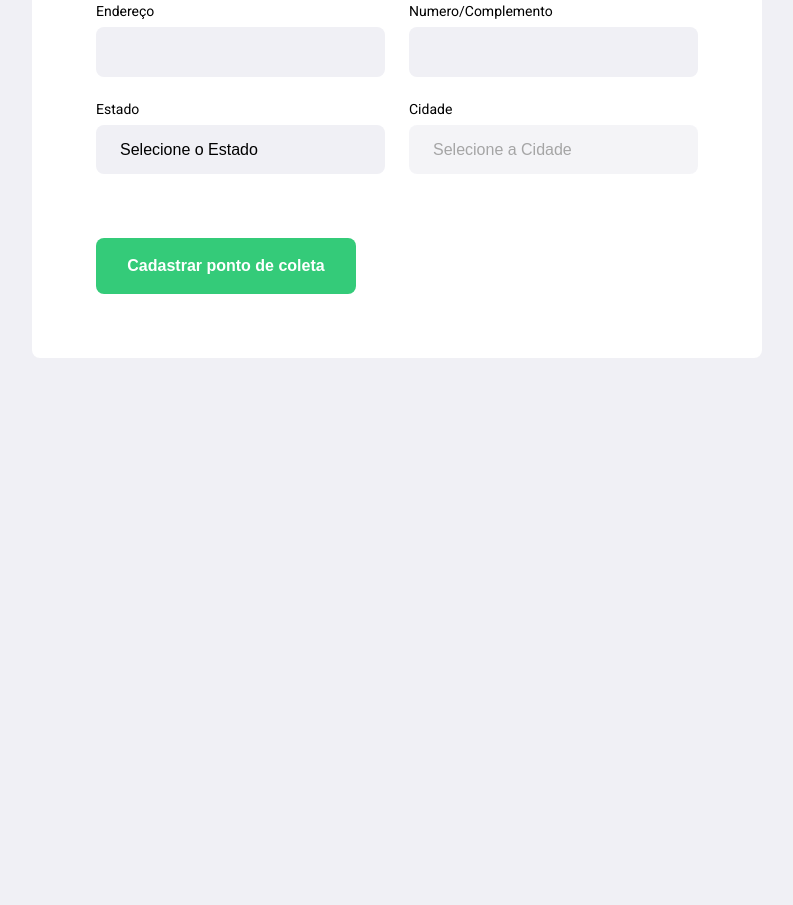
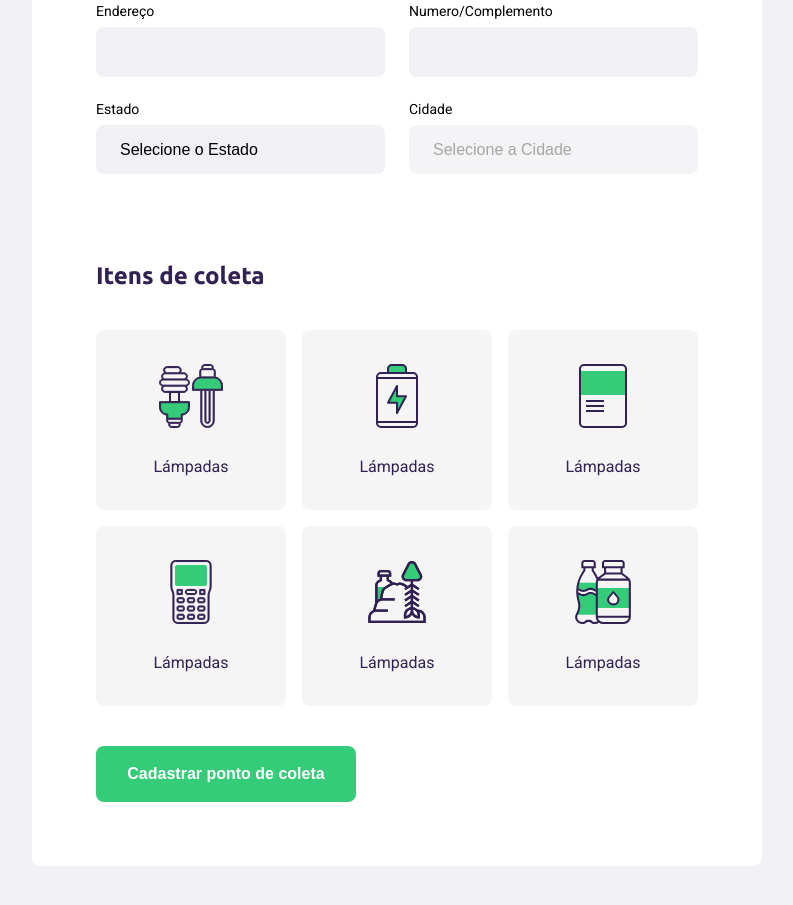
Before and after one commit to Raafa1993/nextlevelweek, a plain HTML site: page create-point.html in a window 1280 px wide. Shown: the part 505-1410 px from the top of the page, without its empty margins (243-1036 px from the left). Before the commit the page ends 943 px from the top, so only its background shows below. Drawn offline with Linux system fonts and the light colour scheme; no server answers.

Commit message:
adicionando itens de coleta e envio do formulario

```diff
--- a/create-point.html
+++ b/create-point.html
@@ -61,11 +61,39 @@
                         <select name="city" disabled required>
                             <option value="">Selecione a Cidade</option>
                         </select>
-
                     </div>
                 </div>
             </fieldset>
 
+            <fieldset>
+                <legend>
+                    <h2>Itens de coleta</h2>
+                </legend>
+
+                <div class="items-grid">
+                    <li data-id="1""><img src=" /assets/lampadas.svg" alt="Lampadas">
+                        <span>Lámpadas</span>
+                    </li>
+                    <li data-id="2"><img src="/assets/baterias.svg" alt="Baterias">
+                        <span>Lámpadas</span>
+                    </li>
+                    <li data-id="3"><img src="/assets/papeis-papelao.svg" alt="Papeis-Papelão">
+                        <span>Lámpadas</span>
+                    </li>
+                    <li data-id="4"><img src="/assets/eletronicos.svg" alt="Eletronicos">
+                        <span>Lámpadas</span>
+                    </li>
+                    <li data-id="5"><img src="/assets/organicos.svg" alt="Organicos">
+                        <span>Lámpadas</span>
+                    </li>
+                    <li data-id="6"><img src="/assets/oleo.svg" alt="Oleo">
+                        <span>Lámpadas</span>
+                    </li>
+                </div>
+
+                <input type="hidden" name="items">
+
+            </fieldset>
 
             <button type="submit">Cadastrar ponto de coleta</button>
 
--- a/scripts/create-point.js
+++ b/scripts/create-point.js
@@ -40,3 +40,49 @@ function getCities() {
 document
     .querySelector("select[name=uf]")
     .addEventListener("change", getCities)
+
+//Itens de coleta
+//pegar todos os li's
+
+const itemsToCollect = document.querySelectorAll('.items-grid li')
+
+for (const item of itemsToCollect) {
+    item.addEventListener('click', handleSelectedItem)
+}
+
+const collectedItems = document.querySelector('input[name=items]')
+
+let selectedItems = []
+
+function handleSelectedItem(event) {
+    const itemLi = event.target
+    itemLi.classList.toggle('selected')
+    const itemId = itemLi.dataset.id
+
+    //verificar se existem itens selecionados, se sim pegar os itens selecionados
+    const alreadySelected = selectedItems.findIndex(function (item) {
+        const itemFound = item == itemId // retorna true eou false
+        return itemFound
+
+    })
+
+    //se ja estiver selecionado, tirar da selção
+    if (alreadySelected >= 0) {
+        // tirar da seleção
+        const filteredItems = selectedItems.filter(item => {
+            const itemIsDifferent = item != itemId // false
+            return itemIsDifferent
+        })
+
+        selectedItems = filteredItems
+    } else {
+        // se nao estiver selecionado
+
+        // adicionar a seleção
+        selectedItems.push(itemId)
+    }
+    console.log(selectedItems)
+
+    //atualizar o campo escondido com os itens selecionados
+    collectedItems.value = selectedItems
+}
--- a/styles/create-point.css
+++ b/styles/create-point.css
@@ -109,3 +109,51 @@ form button {
 form button:hover {
     background-color: #2fb86e;
 }
+
+.items-grid {
+    display: grid;
+    grid-template-columns: 1fr 1fr 1fr;
+    gap: 16px;
+}
+
+.items-grid li {
+    list-style: none;
+    background-color: #f5f5f5;
+
+    border: 2px solid #f5f5f5;
+    border-radius: 8px;
+
+    height: 180px;
+
+    padding: 32px 24px 16px;
+
+    display: flex;
+    flex-direction: column;
+    align-items: center;
+    justify-content: space-between;
+    text-align: center;
+
+    cursor: pointer;
+}
+
+.items-grid li span {
+    margin-top: 12px;
+    flex: 1;
+
+    display: flex;
+    align-items: center;
+
+    color: var(--title-color);
+
+}
+
+.items-grid li.selected {
+    background: #e1faec;
+    border: 2px solid #34cb79;
+    transition: .4s;
+}
+
+.items-grid li img,
+.items-grid li span {
+    pointer-events: none;
+}
```
